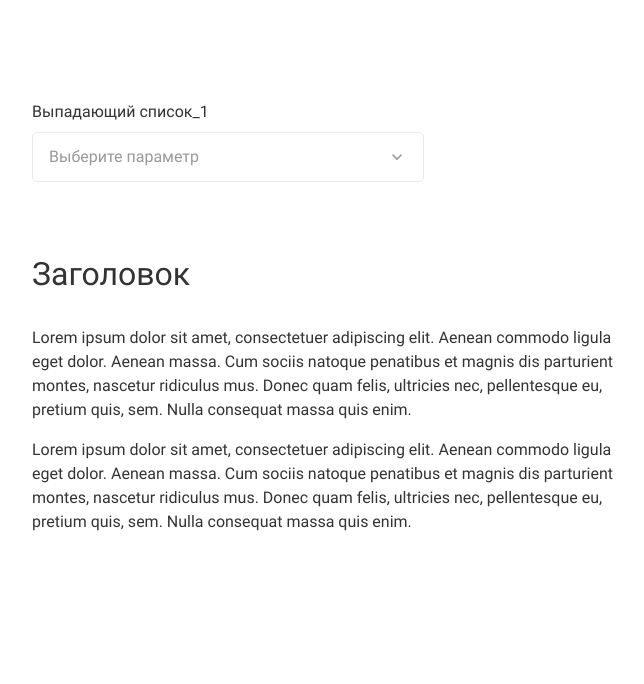
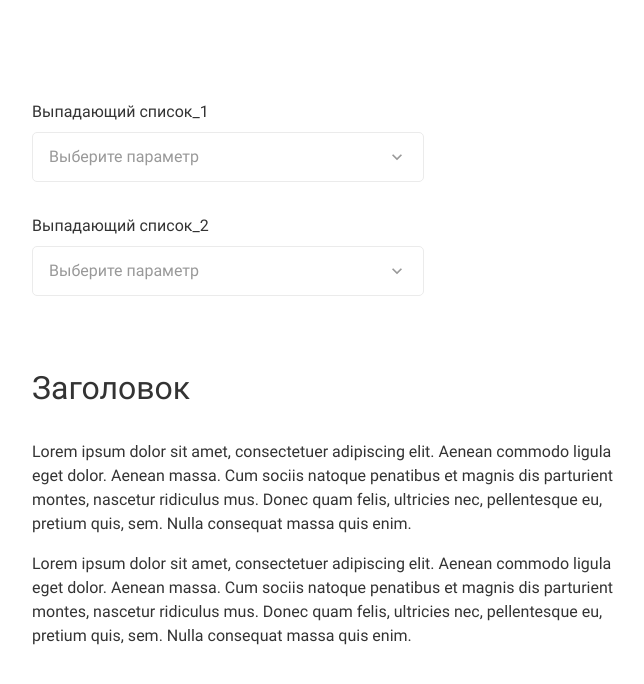
Before and after one commit to hellsgor/ipos-digital-test-task, a website built with Vite: page index.html in a window 1280 px wide. Shown: the whole page, without its empty margins (88-732 px from the left). Built offline with nearby package versions, Linux system fonts and the light colour scheme.

Commit message:
feat(selects): добавлен второй селект

```diff
--- a/src/components/selects.hbs
+++ b/src/components/selects.hbs
@@ -2,6 +2,7 @@
   <div class="selects__container section__container">
     <div class="selects__wrapper">
       {{> select list=this.list label='Выпадающий список_1'}}
+      {{> select list=this.list label='Выпадающий список_2'}}
     </div>
   </div>
 </section>
```
